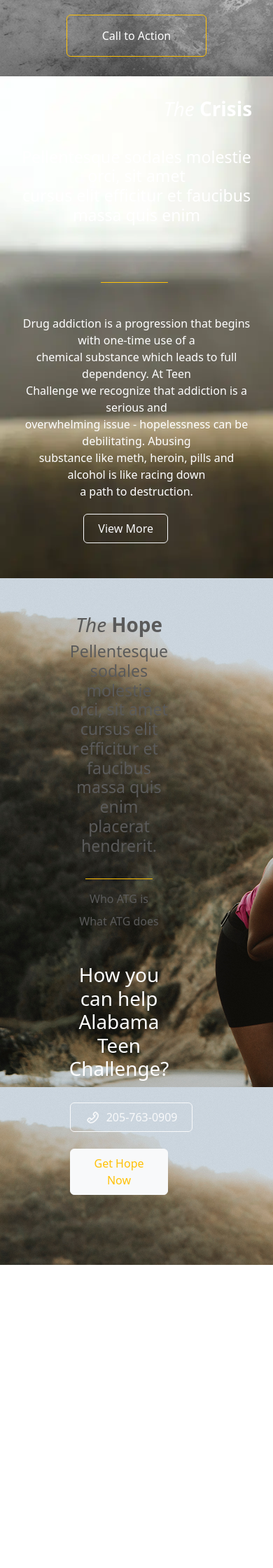
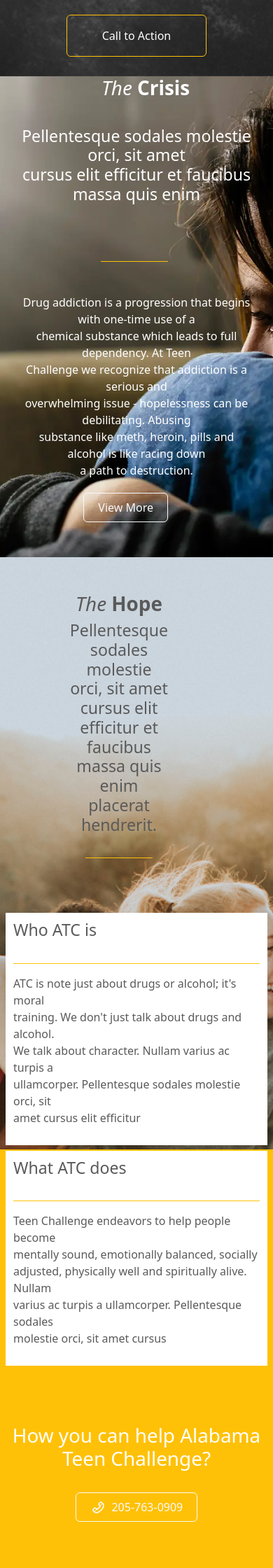
Before and after one commit to AndriiVasyliv/HTML-CSS, a PHP site: page / in a window 390 px wide. Shown: the part 1440-3680 px from the top of the page at 70% size. Before the commit the page ends 3247 px from the top, so only its background shows below. Run offline with PHP 8.4, Linux system fonts and the light colour scheme.

Commit message:
added new config for third page The Hope

```diff
--- a/project_1/css/style.css
+++ b/project_1/css/style.css
@@ -69,6 +69,8 @@
 .container-1 {
     background-image: url('../image/fon.png');
     background-color: black;
+    background-size: cover;
+    background-position: center;
     padding-left: 40px;
     padding-right: 40px;
 }
@@ -122,6 +124,8 @@
 .container-2 {
     background-image: url('../image/crisis2.webp');
     background-color: green;
+    background-size: cover;
+    background-position: center;
     padding: 100px;
     padding-right: 150px;
 }
@@ -166,11 +170,19 @@
         text-align: center;
     }
 
-    #crisis,
+
     #text-h3,
     #text-p {
         margin: 30px;
         margin-bottom: 0;
+        text-justify: center;
+        text-align: center;
+    }
+    #crisis {
+        text-justify: center;
+        text-align: center;
+        margin-right: 40%;
+        margin-left: 35%;
     }
 
     #underscore,
@@ -203,15 +215,145 @@
 
 .container-3 {
     position: relative;
-    background-image: url('../image/friends3.png');
-    background-color: yellow;
+    background: linear-gradient(#ffc107, #ffc107), url('../image/friends3.png');
+    background-size: 100% 400px, cover;
+    background-position: center bottom, center;
+    background-repeat: no-repeat, no-repeat;
+    background-color: #ffc107;
     padding: 100px;
     padding-top: 50px;
     padding-right: 150px;
+    padding-bottom: 400px;
 }
 
-
+.bordered-column {
+    border: 1px solid white;
+    background-color: white;
+    padding: 10px;
+    max-width: 400px;
+    margin-left: auto;
+    margin-right: auto;
+}
 
 .text-gray {
     color: rgb(90, 90, 90);
 }
+
+
+#colums-2 {
+    position: relative;
+    margin-bottom: 20px;
+}
+.column-container {
+    margin-top: 0px;
+    margin-bottom: 200px;
+    margin-right: 20px;
+    margin-left: 20px;
+}
+.container-3 .column-container {
+    position: absolute;
+    bottom: 20px;
+    left: 50%;
+    transform: translateX(-50%);
+    color: #fff;
+    text-align: center;
+    width: 100%;
+}
+
+.container-3 .row-container {
+    position: absolute;
+    bottom: 20px;
+    left: 50%;
+    transform: translateX(-50%);
+    color: #fff;
+    text-align: center;
+    width: 100%;
+}
+.hope-container {
+    margin-bottom: 400px;
+}
+@media (max-width: 821px) {
+    .column-container {
+      flex-direction:row;
+      align-items: center;
+      margin: 20px;
+      padding-right: 40px;
+      padding-bottom: 31px;
+
+    }
+    .row-container {
+        position: relative;
+        top: 1100px;
+        flex-direction: column;
+        align-items: center;
+        padding-top: 0;
+        padding-bottom: 0;
+        margin: 0;
+        margin-top: 100px;
+        background-color: #ffc107;
+        height: 350px;
+    }
+
+}
+@media (max-width: 1024px) and (max-height: 1366px) {
+    .column-container {
+        flex-direction: row;
+        align-items: center;
+        margin: 20px;
+        padding-right: 40px;
+        padding-bottom: 31px;
+    }
+    .row-container {
+        position: relative;
+        top: 1100px;
+        flex-direction: column;
+        align-items: center;
+        padding-top: 0;
+        padding-bottom: 0;
+        margin: 0;
+        background-color: #ffc107;
+        height: 350px;
+    }
+}
+@media only screen and (max-width: 1023px) {
+    .column-container {
+        flex-direction: column;
+        align-items: center;
+        margin: 20px;
+        padding-right: 40px;
+        padding-bottom: 31px;
+    }
+    .row-container {
+        position: relative;
+        top: 1000px;
+        flex-direction: column;
+        align-items: center;
+        padding-top: 0;
+        padding-bottom: 0;
+        margin: 0;
+        background-color: #ffc107;
+        height: 350px;
+    }
+}
+@media (max-width: 414px) {
+    .column-container {
+      flex-direction:row;
+      align-items: center;
+      margin: 20px;
+      padding-right: 40px;
+      padding-bottom: 31px;
+
+    }
+    .row-container {
+        position: relative;
+        top: 1100px;
+        flex-direction: column;
+        align-items: center;
+        padding-top: 0;
+        padding-bottom: 0;
+        margin: 0;
+        margin-top: 90px;
+        background-color: #ffc107;
+        height: 350px;
+    }
+}
--- a/project_1/index.html
+++ b/project_1/index.html
@@ -113,7 +113,7 @@
     <div class="container-2 text-white">
 
         <div class="row">
-            <div id="crisis" class="col d-flex align-items-end justify-content-end">
+            <div id="crisis" class="col d-flex align-items-end justify-content-end text-nowrap">
                 <h1 class="text-center"><i class="fas fa-inhaler">The</i> <strong> Crisis</strong></h1>
             </div>
         </div>
@@ -154,6 +154,7 @@
 
     <!-- Third page -->
     <div class="container-3">
+        <div class="hope-container">
             <div class="row">
                 <div class="col d-flex align-items-center justify-content-center text-center text-gray">
                     <h1><i class="fas fa-inhaler">The</i> <strong> Hope</strong></h1>
@@ -170,23 +171,51 @@
                     <p id="underscore2" class="text-center">&nbsp&nbsp&nbsp&nbsp&nbsp&nbsp&nbsp&nbsp&nbsp&nbsp&nbsp&nbsp&nbsp&nbsp&nbsp&nbsp&nbsp&nbsp&nbsp&nbsp&nbsp&nbsp&nbsp</p>
                 </div>
             </div>
-        <div class="row">
-            <div class="col-md-6 col-sm-12 mb-2 align-items-end justify-content-around text-center text-gray">Who ATG is</div>
-            <div class="col-md-6 col-sm-12 align-items-end justify-content-around text-center text-gray">What ATG does</div>
         </div>
+
+        <div class="column-container">
+            <div id="colums-2" class="row justify-content-center">
+                <div id="atc1" class="col-lg-6 col-md-12 mb-2 align-items-end justify-content-around text-start text-gray bordered-column">
+                   <h3> Who ATC is</h3>
+                   <p id="underscore2" class="text-center">&nbsp&nbsp&nbsp&nbsp&nbsp&nbsp&nbsp&nbsp&nbsp&nbsp&nbsp&nbsp&nbsp&nbsp&nbsp&nbsp&nbsp&nbsp&nbsp&nbsp&nbsp&nbsp&nbsp</p>
+                   <p>ATC is note just about drugs or alcohol; it's moral <br>
+                    training. We don't just talk about drugs and alcohol. <br>
+                    We talk about character. Nullam varius ac turpis a <br>
+                    ullamcorper. Pellentesque sodales molestie orci, sit <br>
+                    amet cursus elit efficitur
+                    </p>
+                </div>
+                <div id="atc2" class="col-lg-6 col-md-12 align-items-end justify-content-around text-start text-gray bordered-column">
+                    <h3>What ATC does</h3>
+                    <p id="underscore2" class="text-center">&nbsp&nbsp&nbsp&nbsp&nbsp&nbsp&nbsp&nbsp&nbsp&nbsp&nbsp&nbsp&nbsp&nbsp&nbsp&nbsp&nbsp&nbsp&nbsp&nbsp&nbsp&nbsp&nbsp</p>
+                    <p >Teen Challenge endeavors to help people become <br>
+                        mentally sound, emotionally balanced, socially <br>
+                        adjusted, physically well and spiritually alive. Nullam <br>
+                        varius ac turpis a ullamcorper. Pellentesque sodales <br>
+                        molestie orci, sit amet cursus
+                    </p>
+                </div>
+            </div>
+        </div>
+
+        <div class="row-container">
             <div class="row">
                 <div class="col d-flex mt-5 align-items-end justify-content-center text-center text-white">
                     <h1>How you can  help Alabama Teen Challenge?</h1>
                 </div>
             </div>
-        <div class="row justify-content-evenly">
-            <div class="col-md-2 col-sm-12 mt-4 align-items-end text-center">
+            <div class="row justify-content-center">
+                <div class="col-lg-2 col-md-12 mt-4 mb-5 align-items-end text-center">
                     <button type="button" class="btn btn-outline-light text-nowrap"><i class="icon-phone-outline"></i>&nbsp 205-763-0909</button>
                 </div>
-            <div class="col-md-2 col-sm-12 mt-4 align-items-end text-center">
-                <button type="button" class="btn btn-light text-yellow">Get Hope Now</button>
+                <div class="col-lg-2 col-md-12 mt-4 mb-5 align-items-end text-center">
+                    <button type="button" class="btn btn-light text-yellow text-nowrap">Get Hope Now</button>
                 </div>
             </div>
+        </div>
+    </div>
+
+
 
 
     </div>
```
Lines whose indentation alone changed are shown as unchanged.
